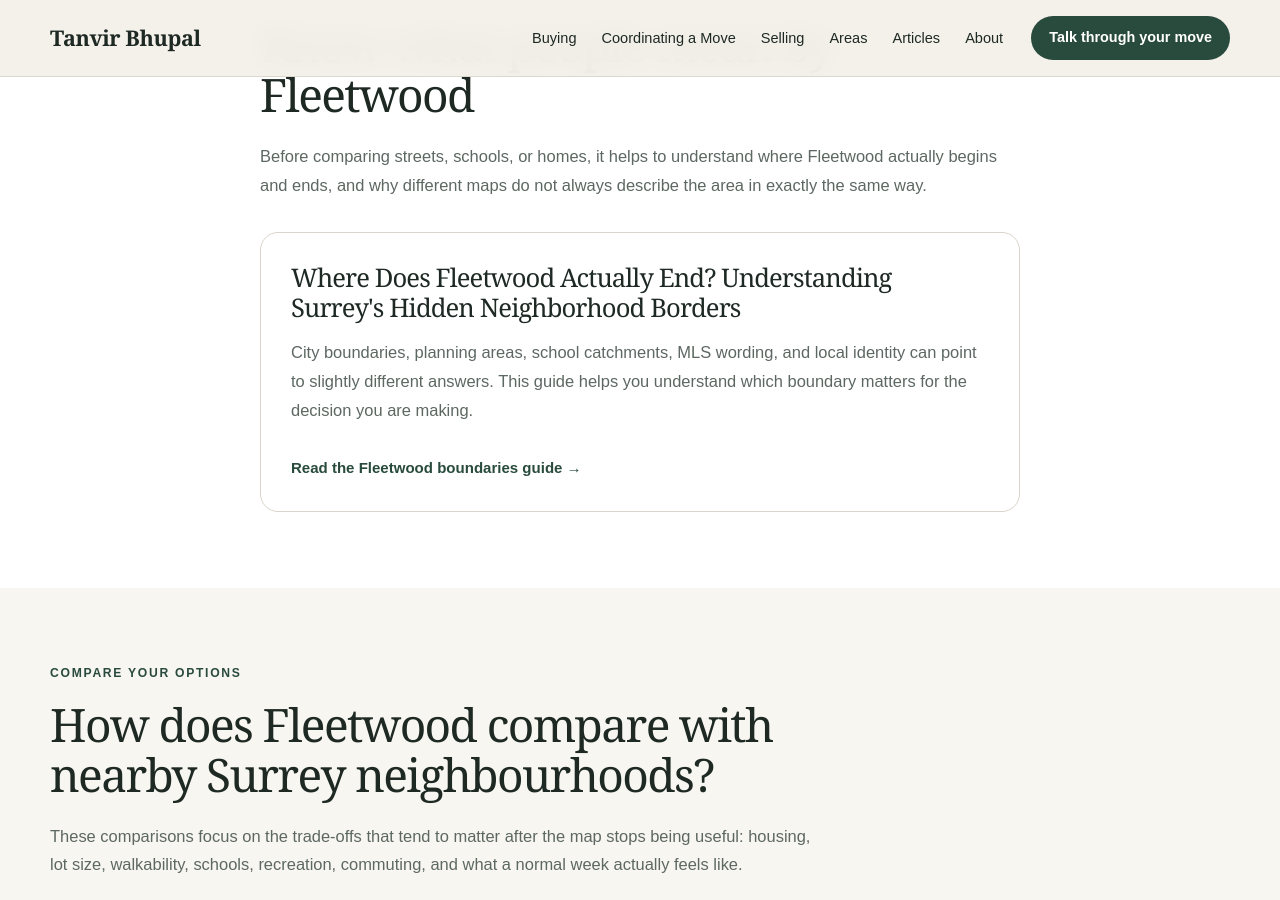
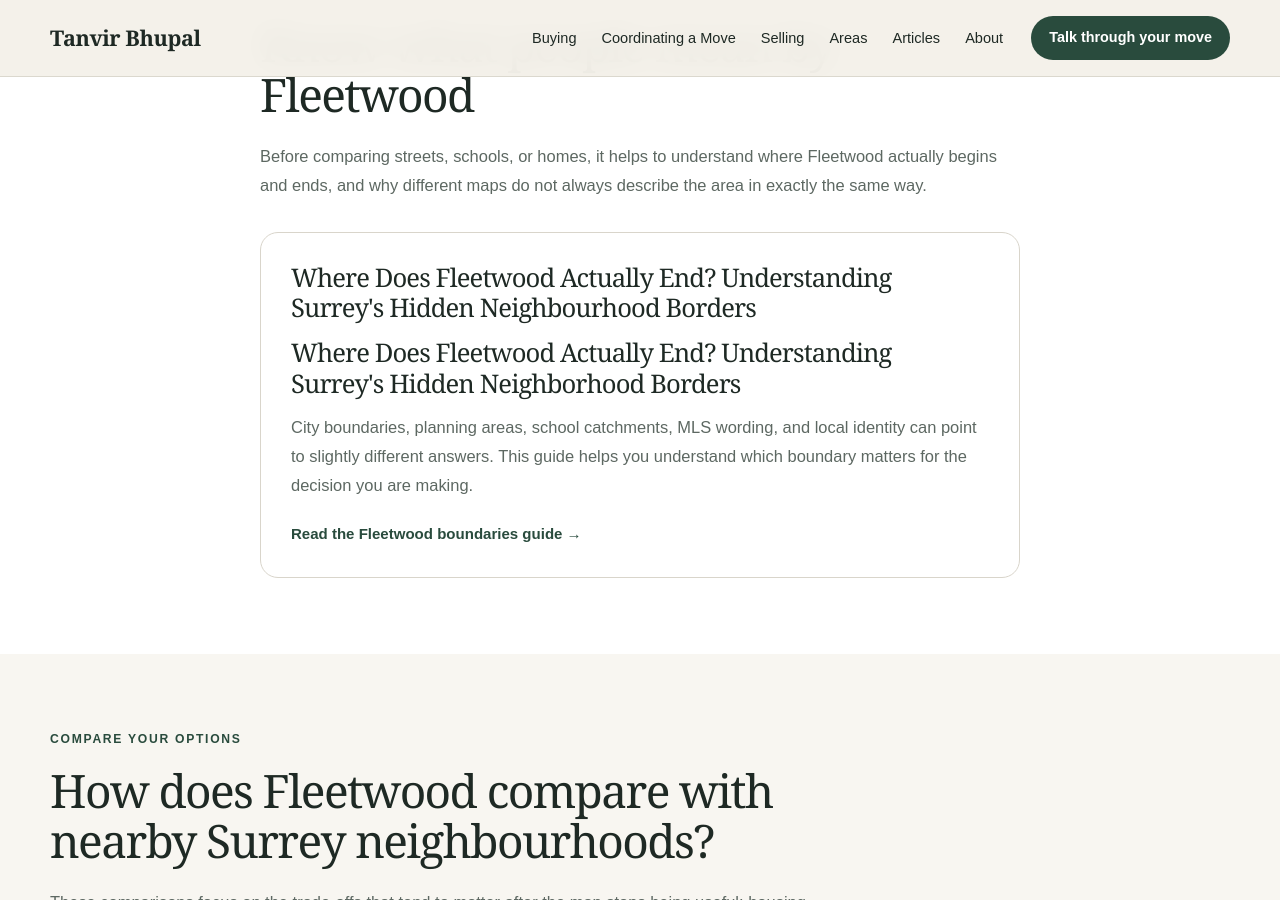
Before and after one commit to gvancouverhomes/tanvirbhupal-website, a Jekyll site: the page built from articles/moving-to-fleetwood.md, in a window 1280 px wide and 900 px high, scrolled down 1164 px. Built offline with Jekyll 4.4.1, drawn with Linux system fonts in a browser that asks for light colours.

Commit message:
Correct spelling of 'neighborhood' to 'neighbourhood'
Updated the spelling of 'neighborhood' to 'neighbourhood' for consistency.

```diff
--- a/articles/moving-to-fleetwood.md
+++ b/articles/moving-to-fleetwood.md
@@ -61,7 +61,8 @@
       </p>
     </div>
 
-    <a class="resource-card" href="{{ '/articles/where-does-fleetwood-actually-end-understanding-surreys-hidden-neighborhood-borders/' | relative_url }}">
+    <a class="resource-card" href="{{ '/articles/where-does-fleetwood-actually-end-understanding-surreys-hidden-neighbourhood-borders/' | relative_url }}">
+  <h3>Where Does Fleetwood Actually End? Understanding Surrey's Hidden Neighbourhood Borders</h3>
       <h3>Where Does Fleetwood Actually End? Understanding Surrey's Hidden Neighborhood Borders</h3>
       <p>
         City boundaries, planning areas, school catchments, MLS wording, and local identity can point to slightly different answers. This guide helps you understand which boundary matters for the decision you are making.
```
